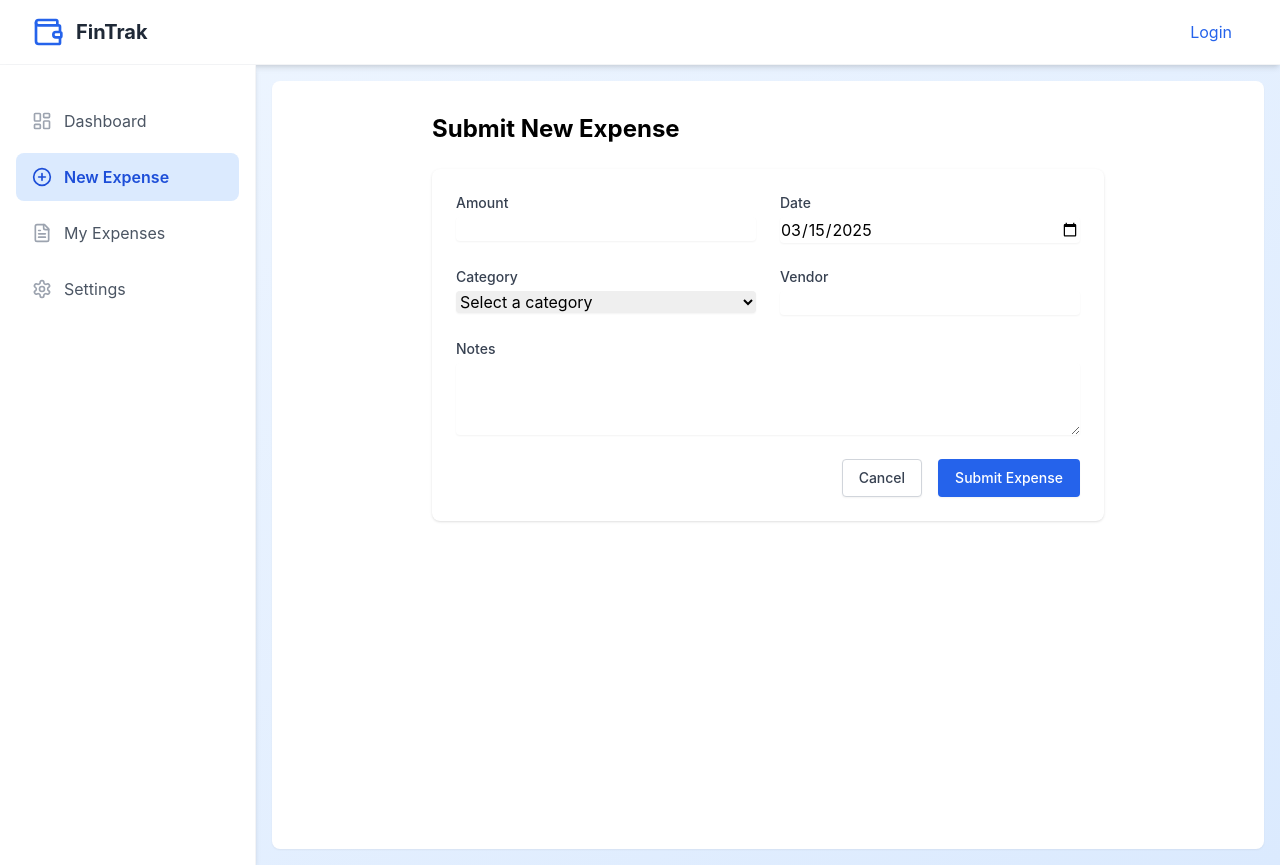
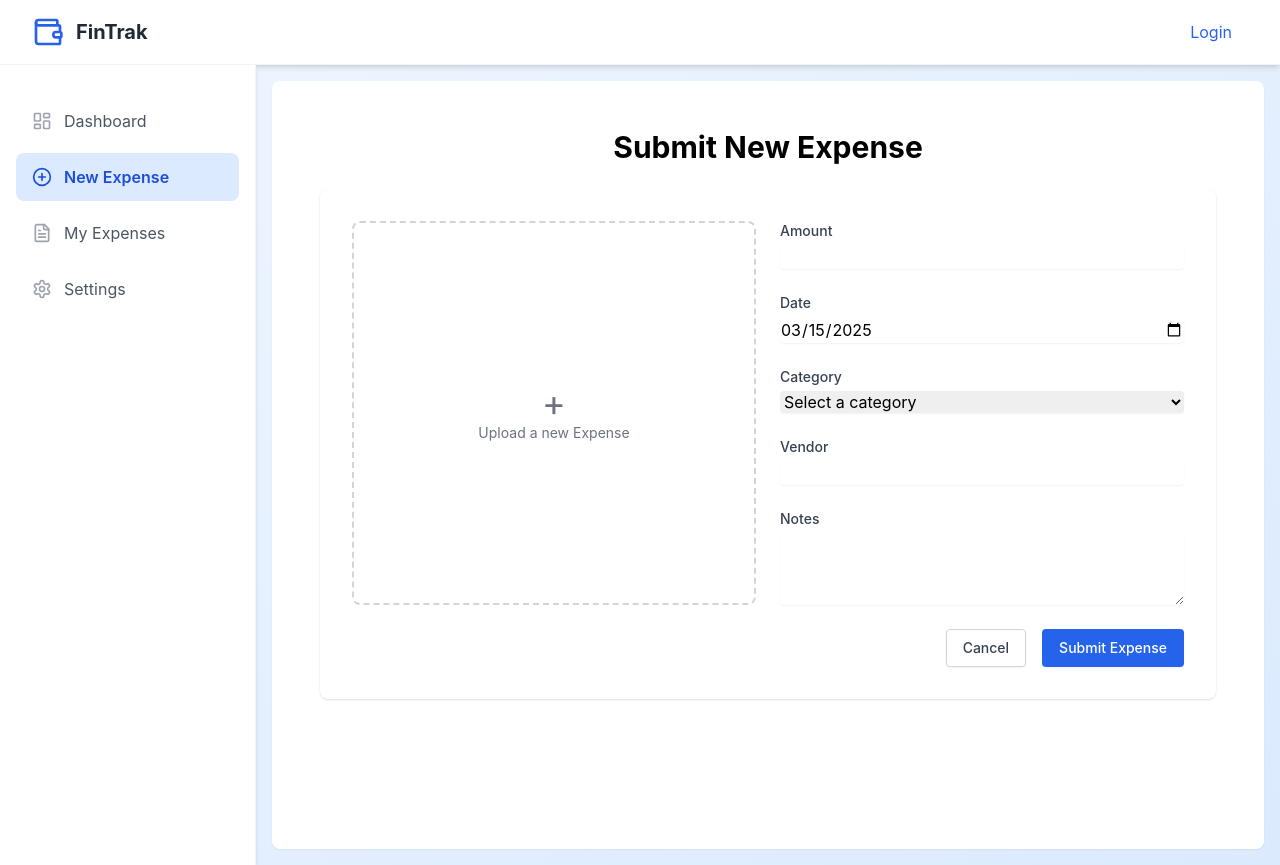
Before and after one commit to AryanPatel15903/FinTrak, a React (Create React App) app in the folder client/: page /expenses/new in a window 1280 px wide. Built offline with nearby package versions, Linux system fonts and the light colour scheme; no server answers; sample sign-in values are in the browser's storage.

Commit message:
form submit successfully without ocr data

```diff
--- a/client/src/components/pages/ExpenseForm.jsx
+++ b/client/src/components/pages/ExpenseForm.jsx
@@ -1,59 +1,161 @@
 import React, { useState } from 'react';
 import { useNavigate } from 'react-router-dom';
 import axios from 'axios';
+import Tesseract from 'tesseract.js';
+import { ToastContainer, toast } from 'react-toastify'; // Import toast from react-toastify
+import 'react-toastify/dist/ReactToastify.css';
 
 export default function ExpenseForm() {
   const navigate = useNavigate();
   const [loading, setLoading] = useState(false);
-
-  // Set the formData with default status as 'pending' but don't display status in the form
+  const [file, setFile] = useState(null);
+  const [filePreview, setFilePreview] = useState(null);
+  const [ocrLoading, setOcrLoading] = useState(false); // Add state for OCR loading
   const [formData, setFormData] = useState({
     amount: '',
     date: new Date().toISOString().split('T')[0],
     category_id: '',
     vendor: '',
     notes: '',
-    status: 'pending', // Set status as 'pending' by default
+    status: 'pending',
   });
 
-  // Handle form submission
+  const handleFileChange = (e) => {
+    const selectedFile = e.target.files[0];
+    setFile(selectedFile);
+
+    if (selectedFile) {
+      const fileURL = URL.createObjectURL(selectedFile);
+      setFilePreview(fileURL);
+      processOCR(selectedFile); // Call OCR processing function
+    } else {
+      setFilePreview(null);
+    }
+  };
+
+  const processOCR = (file) => {
+    setOcrLoading(true);
+    Tesseract.recognize(
+      file,
+      'eng',
+      {
+        logger: (m) => console.log(m),
+      }
+    ).then(({ data: { text } }) => {
+      console.log(text);
+      // Extract data from OCR text and update form fields
+      // const extractedData = extractDataFromText(text);
+      // setFormData((prev) => ({ ...prev, ...extractedData }));
+      setOcrLoading(false);
+    }).catch((error) => {
+      console.error('Error processing OCR:', error);
+      setOcrLoading(false);
+    });
+  };
+
+  // const extractDataFromText = (text) => {
+  //   // Implement logic to extract amount, date, category, vendor, and notes from OCR text
+  //   // This is a simple example and may need to be adjusted based on the actual text format
+  //   const amountMatch = text.match(/Total Amount:\s*\$?(\d+(\.\d{2})?)/i); // Adjusted regex to match "Total Amount"
+  //   const dateMatch = text.match(/Date:\s*(\d{4}-\d{2}-\d{2})/i);
+  //   const vendorMatch = text.match(/Vendor:\s*(\w+)/i);
+  //   const notesMatch = text.match(/Notes:\s*(.*)/i);
+
+  //   return {
+  //     amount: amountMatch ? amountMatch[1] : '',
+  //     date: dateMatch ? dateMatch[1] : new Date().toISOString().split('T')[0],
+  //     vendor: vendorMatch ? vendorMatch[1] : '',
+  //     notes: notesMatch ? notesMatch[1] : '',
+  //   };
+  // };
+
   const handleSubmit = async (e) => {
     e.preventDefault();
-
     setLoading(true);
     try {
-      const token = localStorage.getItem('token'); // Assuming the JWT token is stored in localStorage
+      const token = localStorage.getItem('token');
+// const formDataWithFile = new FormData();
+// formDataWithFile.append('file', file);
+// formDataWithFile.append('amount', formData.amount);
+// formDataWithFile.append('date', formData.date);
+// formDataWithFile.append('category_id', formData.category_id);
+// formDataWithFile.append('vendor', formData.vendor);
+// formDataWithFile.append('notes', formData.notes);
+// formDataWithFile.append('status', formData.status);
 
-      // Make a POST request to submit the form data, with status defaulting to 'pending'
       const response = await axios.post('http://localhost:8080/api/expenses/submit', formData, {
         headers: {
-          'x-auth-token': token, // Pass JWT token in the headers
+          'x-auth-token': token,
+//           'Content-Type': 'multipart/form-data',
         },
       });
 
-      // Handle success response
       console.log(response.data.message);
+      toast.success('Expense submitted successfully!', { // Show success notification
+        position: 'top-right',
+        icon: '✅'
+      });
       navigate('/');
     } catch (error) {
       console.error('Error:', error);
-      alert('Failed to submit expense');
+      toast.error('Failed to submit expense', { // Show error notification
+        position: 'top-right',
+        icon: '❌'
+      });
     } finally {
       setLoading(false);
     }
   };
 
-  // Handle form input changes
   const handleChange = (e) => {
     const { name, value } = e.target;
     setFormData((prev) => ({ ...prev, [name]: value }));
   };
 
   return (
-    <div className="max-w-2xl mx-auto">
-      <h1 className="text-2xl font-bold mb-6">Submit New Expense</h1>
+    <div className="max-w-5xl mx-auto p-4">
+      <ToastContainer />
+      <h1 className="text-3xl font-bold mb-6 text-center">Submit New Expense</h1>
 
-      <form onSubmit={handleSubmit} className="bg-white rounded-lg shadow p-6 space-y-6">
+      <form onSubmit={handleSubmit} className="bg-white rounded-lg shadow p-8 space-y-6">
         <div className="grid grid-cols-1 md:grid-cols-2 gap-6">
+          <div className="flex flex-col items-center justify-center h-full">
+            {filePreview ? (
+              <div className="relative w-full h-full">
+                {file.type.startsWith('image/') ? (
+                  <img src={filePreview} alt="Preview" className="max-h-full w-full object-contain" />
+                ) : (
+                  <embed src={filePreview} type={file.type} className="h-full w-full object-contain" />
+                )}
+                <button
+                  type="button"
+                  onClick={() => {
+                    setFile(null);
+                    setFilePreview(null);
+                  }}
+                  className="absolute top-0 right-0 bg-red-500 text-white rounded-full p-1"
+                >
+                  X
+                </button>
+              </div>
+            ) : (
+              <label htmlFor="file-upload" className="cursor-pointer flex flex-col justify-center items-center h-full w-full border-2 border-dashed border-gray-300 rounded-lg text-gray-500 hover:border-blue-500 hover:text-blue-500">
+                <span className="text-4xl">+</span>
+                <span className="text-sm">Upload a new Expense</span>
+                <input
+                  id="file-upload"
+                  name="file"
+                  type="file"
+                  accept=".jpg,.jpeg,.png,.pdf"
+                  onChange={handleFileChange}
+                  className="hidden"
+                />
+              </label>
+            )}
+            {file && <span className="mt-2 text-sm text-gray-600">{file.name}</span>}
+          </div>
+
+          <div className="space-y-6">
             <div>
               <label htmlFor="amount" className="block text-sm font-medium text-gray-700 mb-1">
                 Amount
@@ -120,7 +222,6 @@ export default function ExpenseForm() {
                 className="block w-full rounded border-gray-300 shadow-sm focus:border-blue-500 focus:ring-blue-500"
               />
             </div>
-        </div>
 
             <div>
               <label htmlFor="notes" className="block text-sm font-medium text-gray-700 mb-1">
@@ -135,6 +236,8 @@ export default function ExpenseForm() {
                 className="block w-full rounded border-gray-300 shadow-sm focus:border-blue-500 focus:ring-blue-500"
               />
             </div>
+          </div>
+        </div>
 
         <div className="flex justify-end space-x-4">
           <button
@@ -146,10 +249,10 @@ export default function ExpenseForm() {
           </button>
           <button
             type="submit"
-            disabled={loading}
+            disabled={loading || ocrLoading}
             className="px-4 py-2 text-sm font-medium text-white bg-blue-600 border border-transparent rounded shadow-sm hover:bg-blue-700 focus:outline-none focus:ring-2 focus:ring-offset-2 focus:ring-blue-500 disabled:opacity-50 disabled:cursor-not-allowed"
           >
-            {loading ? 'Submitting...' : 'Submit Expense'}
+            {loading ? 'Submitting...' : ocrLoading ? 'Processing OCR...' : 'Submit Expense'}
           </button>
         </div>
       </form>
```
Also changed, not shown: client/package.json (+5 -2 lines), 1 other file (tests, documents, lock files or other folders). Lines whose indentation alone changed are shown as unchanged.
